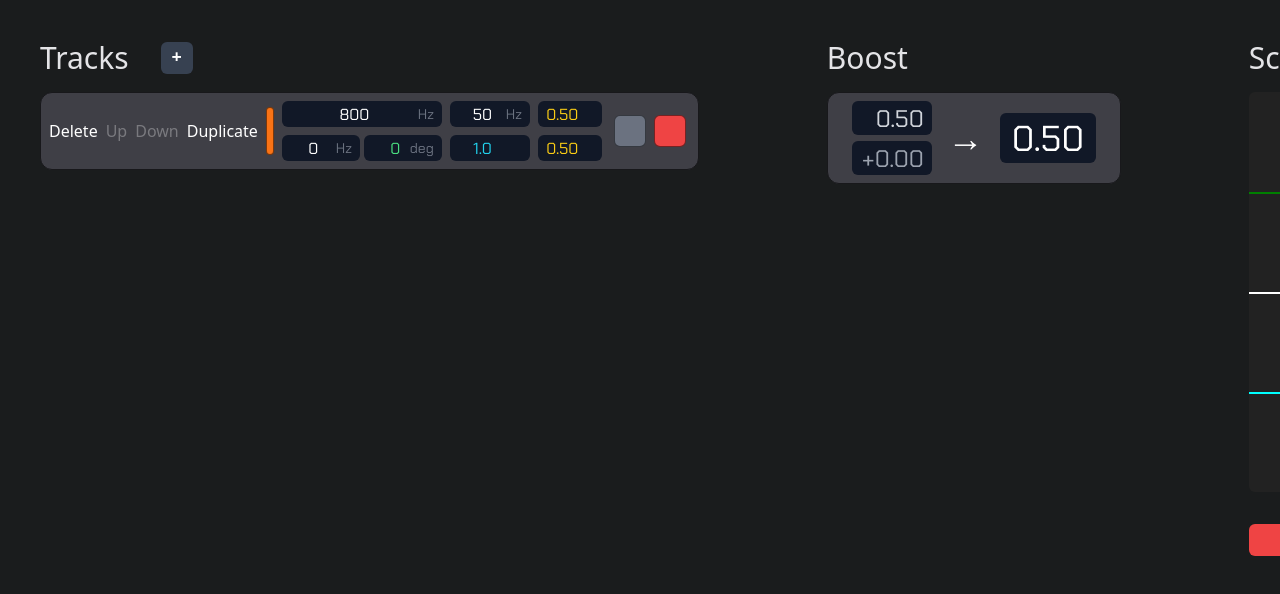
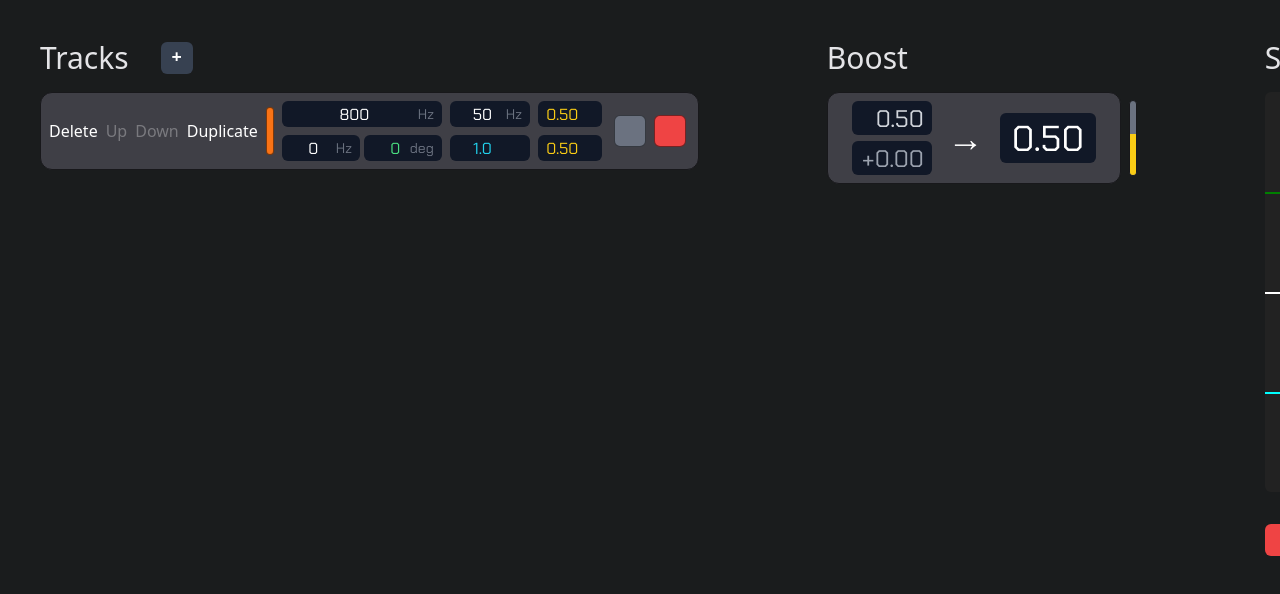
Before and after one commit to heidky/track-gen, a SvelteKit app: page / in a window 1280 px wide. Both pictures are taken after a click on the button 629 px from the left and 131 px from the top of the page. Shown: the top 594 px of the page. Built offline with nearby package versions, Linux system fonts and the light colour scheme; some icons are missing.

Commit message:
Added ramp progress bar

```diff
--- a/src/lib/audio/DualOscillator.ts
+++ b/src/lib/audio/DualOscillator.ts
@@ -131,6 +131,10 @@ export default class DualOscillator {
         return this.volumeGain.gain.value
     }
 
+    getRampGain(): number {
+        return this.output.gain.value
+    }
+
     static sanitazieConfig(config: DualOscillatorConfig) {
         const c = { ...config }
 
--- a/src/routes/+page.svelte
+++ b/src/routes/+page.svelte
@@ -120,6 +120,22 @@
     }
 
     add()
+
+    let ramp: number | null = $state(null)
+
+    $effect(() => {
+        if (started) {
+            const interval = setInterval(() => {
+                ramp = player.getRampGain()
+            }, 1000 / 60)
+
+            return () => {
+                clearInterval(interval)
+            }
+        } else {
+            ramp = null
+        }
+    })
 </script>
 
 {#snippet trackHeader()}
@@ -245,10 +261,11 @@
         </div>
     </div>
 
-    <div class="">
+    <div class="flex flex-col">
         <h1 class="text-3xl text-zinc-200">Boost</h1>
+        <div class="mt-4 flex flex-row items-center">
             <div
-            class="mt-4 flex flex-row items-center justify-center gap-x-4 rounded-xl border border-zinc-900 bg-zinc-700 p-2 px-6"
+                class="flex flex-row items-center justify-center gap-x-4 rounded-xl border border-zinc-900 bg-zinc-700 p-2 px-6"
             >
                 <div class="flex w-20 flex-col items-end gap-y-1.5">
                     <div
@@ -271,10 +288,28 @@
                     class="chakra-petch-regular align-midlle inline-block w-24 rounded-md bg-gray-900 px-2 py-1 pt-1.5 text-center text-4xl"
                 >
                     {#if started}
+                        <span
+                            class={gainBoost.delta > 0
+                                ? 'text-yellow-500'
+                                : gainBoost.delta < 0
+                                  ? 'text-blue-900'
+                                  : ''}
+                        >
                             {(gainBoost.delta + gainBoost.current).toFixed(2)}
+                        </span>
                     {:else}
                         N/A
                     {/if}
+                </div>
+            </div>
+
+            <div
+                class="relative ml-2 h-5/6 w-2 overflow-clip rounded-xl border border-zinc-900 bg-gray-500"
+            >
+                <p
+                    class={`absolute w-full ${ramp == 1.0 ? 'bg-green-400' : 'bg-yellow-400'}`}
+                    style={'bottom:0;top:' + `${100 - (ramp || 0.0) * 100}%`}
+                ></p>
             </div>
         </div>
     </div>
```
Lines whose indentation alone changed are shown as unchanged.
